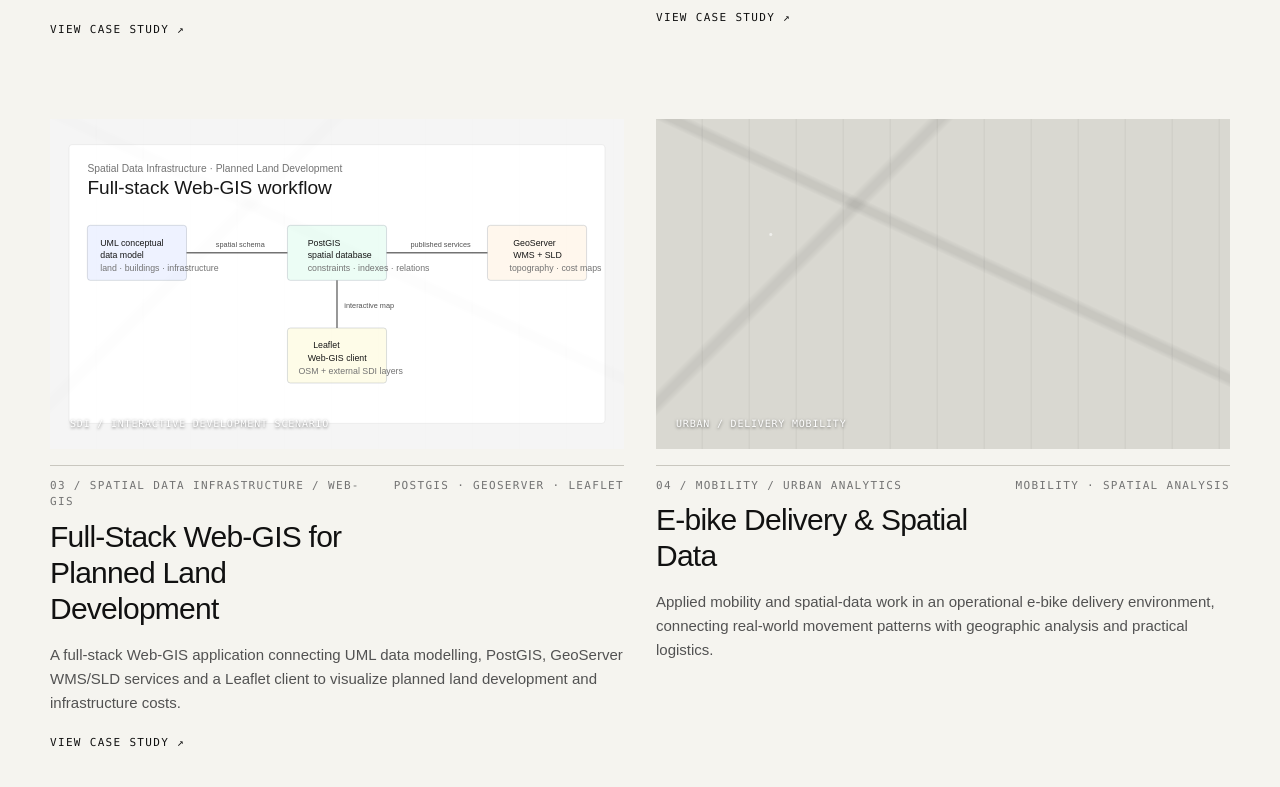
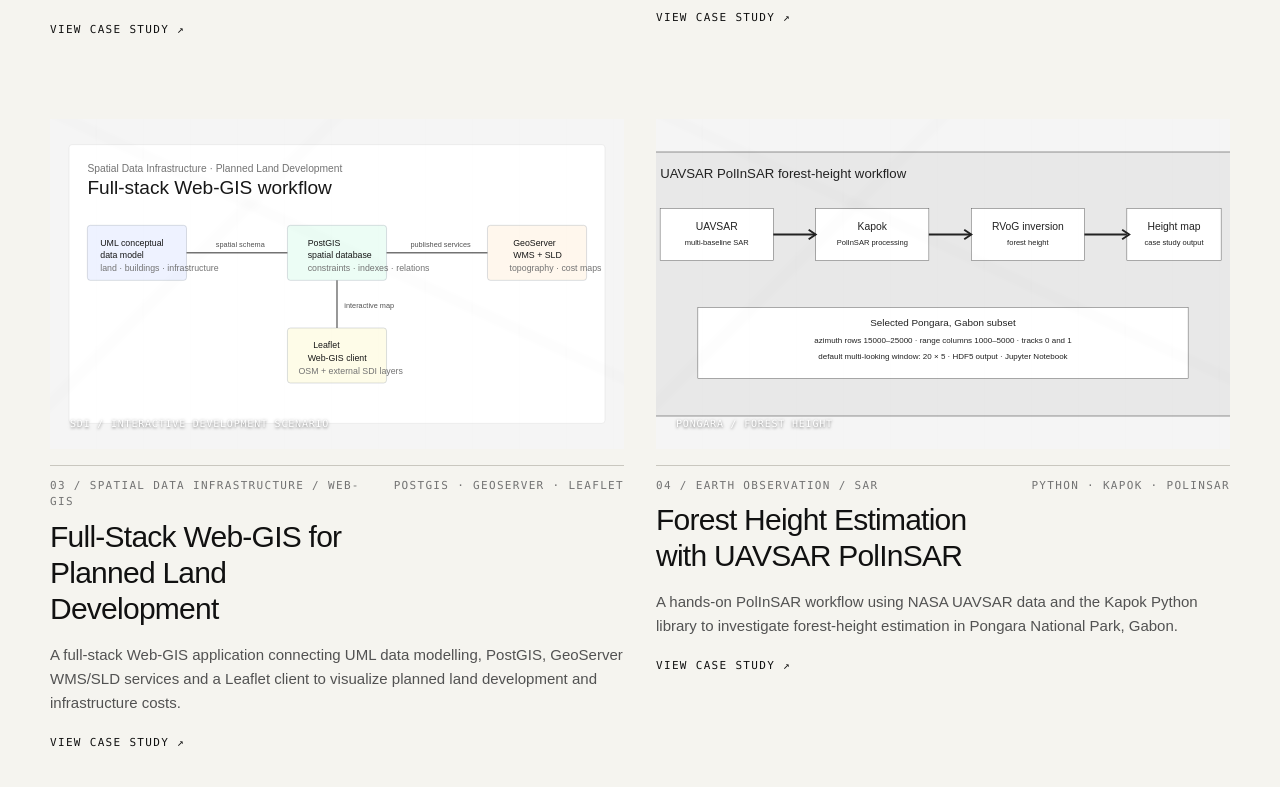
Before and after one commit to esmat-fahim/fancy-portfolio, a Next.js app: page / in a window 1280 px wide. Shown: the part 1533-2320 px from the top of the page. Built offline with nearby package versions, Linux system fonts and the light colour scheme.

Commit message:
Add SAR project to selected work

```diff
--- a/app/page.tsx
+++ b/app/page.tsx
@@ -5,7 +5,7 @@ const projects = [
   {number:"01",category:"Spatial AI / Remote Sensing",title:"Mapping Informal Settlements of Kabul with Deep Learning",tools:"PyTorch · UAV · GIS",imageLabel:"Kabul / semantic segmentation",image:"/images/kabul/hero.jpg",href:"/work/kabul",description:"A city-scale geospatial AI workflow for mapping Kabul’s informal settlements from very-high-resolution UAV imagery. The work combines manually updated masks, multi-temporal imagery and semantic segmentation with DeepLabV3+ to produce a reproducible mapping asset and examine urban change."},
   {number:"02",category:"3D Geospatial Analysis / Solar Energy",title:"Solar Irradiation Simulation with Refined 3D Building Models",tools:"FME · CityGML · Sunpot",imageLabel:"Ingolstadt / refined LOD2",image:"/images/solar/lod2-refined.jpg",href:"/work/solar",description:"A CityGML and FME workflow that transformed LOD3 building geometry into a refined LOD2 representation for solar irradiation analysis with TUM’s Sunpot tool."},
   {number:"03",category:"Spatial Data Infrastructure / Web-GIS",title:"Full-Stack Web-GIS for Planned Land Development",tools:"PostGIS · GeoServer · Leaflet",imageLabel:"SDI / interactive development scenario",image:"/images/webgis/sdi-workflow.svg",href:"/work/webgis",description:"A full-stack Web-GIS application connecting UML data modelling, PostGIS, GeoServer WMS/SLD services and a Leaflet client to visualize planned land development and infrastructure costs."},
-  {number:"04",category:"Mobility / Urban Analytics",title:"E-bike Delivery & Spatial Data",tools:"Mobility · Spatial Analysis",imageLabel:"Urban / delivery mobility",description:"Applied mobility and spatial-data work in an operational e-bike delivery environment, connecting real-world movement patterns with geographic analysis and practical logistics."},
+  {number:"04",category:"Earth Observation / SAR",title:"Forest Height Estimation with UAVSAR PolInSAR",tools:"Python · Kapok · PolInSAR",imageLabel:"Pongara / forest height",image:"/images/sar/polinsar-workflow.svg",href:"/work/sar",description:"A hands-on PolInSAR workflow using NASA UAVSAR data and the Kapok Python library to investigate forest-height estimation in Pongara National Park, Gabon."},
   {number:"05",category:"Earth Observation",title:"Remote Sensing for Deforestation & EUDR",tools:"EO · SAR · GIS",imageLabel:"Forest / satellite monitoring",description:"Earth-observation work exploring remote sensing workflows for deforestation monitoring and European Union Deforestation Regulation (EUDR) use cases."},
   {number:"06",category:"Urban Planning / Humanitarian GIS",title:"Urban Planning & Humanitarian Geospatial Work",tools:"QGIS · ArcGIS · Planning",imageLabel:"Kabul / urban change",description:"Geospatial analysis developed across urban planning and humanitarian contexts, including work on Kabul’s urban development, infrastructure and changing neighbourhoods."}
 ];
```
